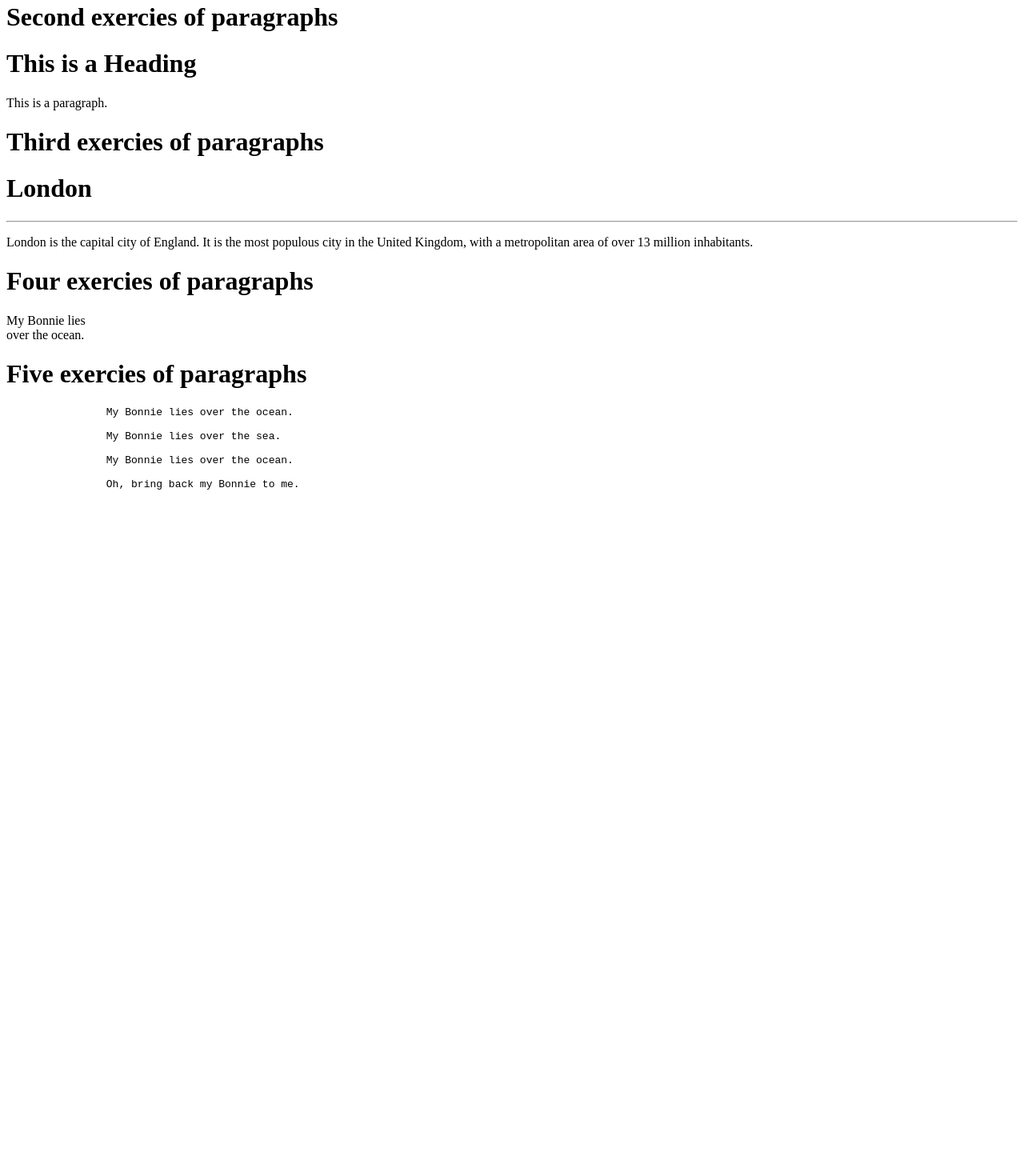
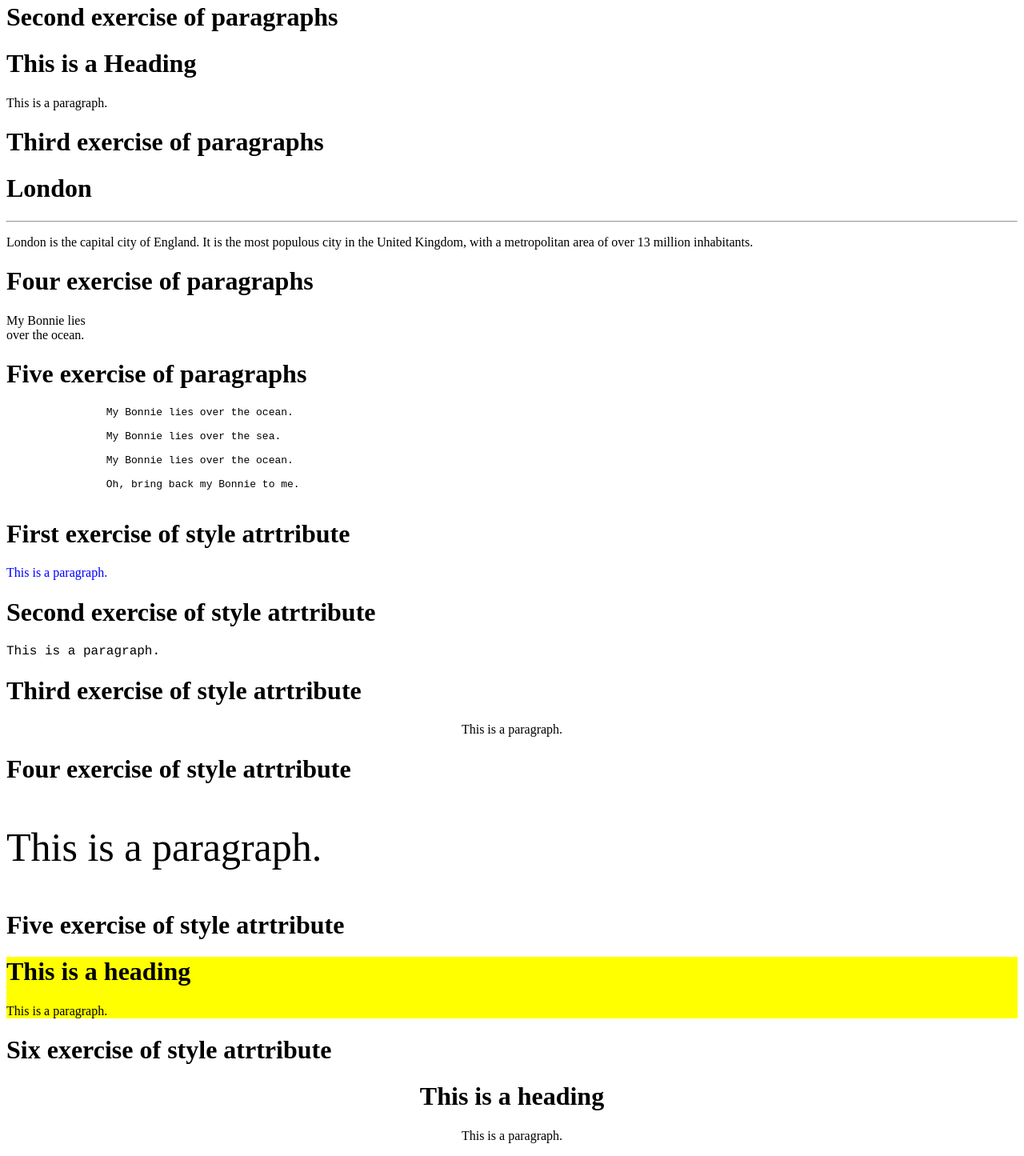
Before and after one commit to Rezerz1/Training-html, a plain HTML site: page index.html in a window 1280 px wide. Shown: the part 1980-3425 px from the top of the page at 80% size. Before the commit the page ends 2621 px from the top, so only its background shows below. Drawn offline with Linux system fonts and the light colour scheme.

Commit message:
Update index.html

```diff
--- a/index.html
+++ b/index.html
@@ -92,30 +92,30 @@
         <hr>
 
         <div>
-            <h1>First exercies of paragraphs</h1>
+            <h1>First exercise of paragraphs</h1>
             <!-- Use the correct HTML tag to add a paragraph with the text "Hello World!".
                 Использовать правильный HTML тег, чтобы добавить абзац с текстом "Hello World!". -->
             <p>Hello World!</p>
 
-            <h1>Second exercies of paragraphs</h1>
+            <h1>Second exercise of paragraphs</h1>
             <!-- Clean up this document with proper end tags.
                 Привести в порядок этот документ с правильными закрывающими тегами. -->
             <h1>This is a Heading</h1>
             <p>This is a paragraph.</p>
 
-            <h1>Third exercies of paragraphs</h1>
+            <h1>Third exercise of paragraphs</h1>
             <!-- Add a horizontal rule between the heading and the paragraph.
                 Добавить горизонтальное линейку между заголовком и абзацом. -->
             <h1>London</h1>
             <hr>
             <p>London is the capital city of England. It is the most populous city in the United Kingdom, with a metropolitan area of over 13 million inhabitants.</p>
 
-            <h1>Four exercies of paragraphs</h1>
+            <h1>Four exercise of paragraphs</h1>
             <!-- Add a line break in the middle of the paragraph.
                 Добавьте разрыв строки в середину абзаца. -->
             <p>My Bonnie lies<br>over the ocean.</p>
 
-            <h1>Five exercies of paragraphs</h1>
+            <h1>Five exercise of paragraphs</h1>
             <!-- Wrap this poem around HTML tags that will preserve all spaces and linebreaks when the element is displayed. -->
             <!-- Оберните это стихотворение вокруг HTML тегов, которые сохранят все пробелы и разрывы строк при отображении элемента. -->
             <pre>
@@ -130,7 +130,41 @@
         </div>
 
         <div>
+            <h1>First exercise of style atrtribute</h1>
+            <!-- Use the correct HTML attribute, and CSS, to set the color of the paragraph to "blue". -->
+            <!-- Используйте правильный HTML атрибут и CSS что бы установить цвет абзаца на "синий" -->
+            <p style="color:blue;">This is a paragraph.</p>
 
+            <h1>Second exercise of style atrtribute</h1>
+            <!-- Use CSS to set the font of the paragraph to "courier". -->
+            <!-- Используйте CSS, чтобы установить шрифт абзаца на «courier». -->
+            <p style="font-family:courier;">This is a paragraph.</p>
+
+            <h1>Third exercise of style atrtribute</h1>
+            <!-- Use CSS to center align the paragraph. -->
+            <!-- Используйте верный CSS атрибут для выравнивания абзаца по середине. -->
+            <p style="text-align: center;">This is a paragraph.</p>
+
+            <h1>Four exercise of style atrtribute</h1>
+            <!-- Use CSS to set the text size to 50 pixels. -->
+            <!-- Используйте CSS для установки размера текста в 50 пикселей. -->
+            <p style="font-size:50px;">This is a paragraph.</p>
+
+            <h1>Five exercise of style atrtribute</h1>
+            <!-- Use CSS to set the background color of the document to yellow. -->
+            <!-- Используйте CSS для установки жёлтого цветного фона на документ. -->
+            <div style="background-color:yellow;">
+                <h1>This is a heading</h1>
+                <p>This is a paragraph.</p>
+            </div>
+
+            <h1>Six exercise of style atrtribute</h1>
+            <!-- Use CSS to center align the document. -->
+            <!-- Используйте CSS для выравнивания по центру в документе. -->
+            <div style="text-align:center;">
+                <h1>This is a heading</h1>
+                <p>This is a paragraph.</p>
+            </div>
         </div>
     </body>
 </html>
```
